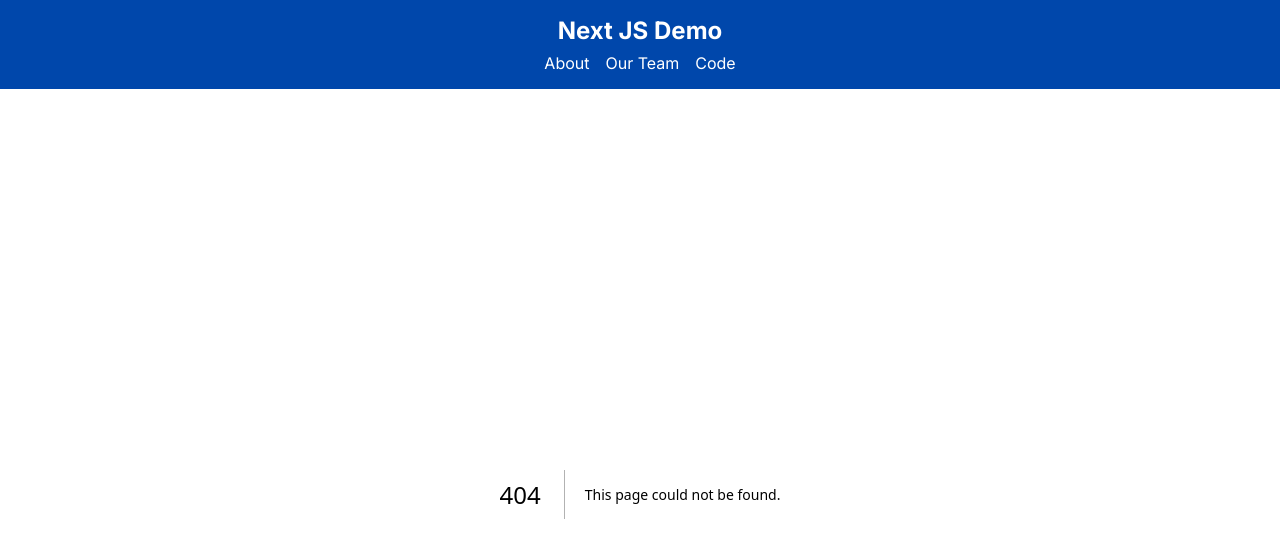
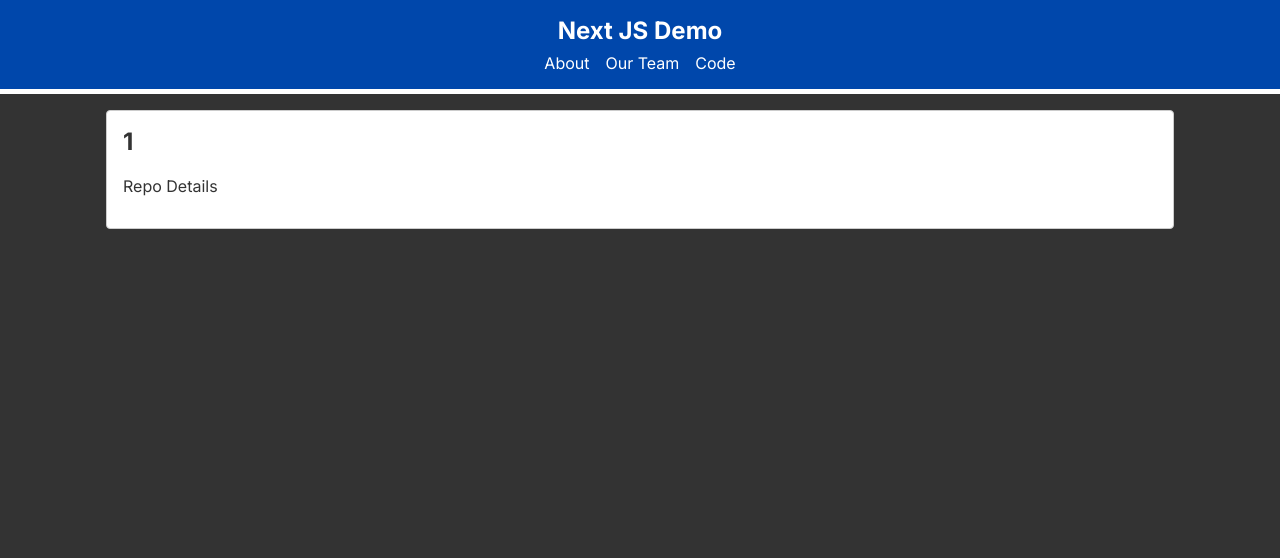
Before and after one commit to Emp923/nextjs-demo, a Next.js app: page /code/repos/1 in a window 1280 px wide. Before the commit this address had no page. Shown: the top 558 px of the page. Built offline with nearby package versions, Linux system fonts and the light colour scheme.

Commit message:
adds Repo Page

```diff
--- /dev/null
+++ b/app/code/repos/[name]/page.jsx
@@ -0,0 +1,10 @@
+const RepoPage = ({ params: { name } }) => {
+  return (
+    <div className="card">
+      <h2>{name}</h2>
+      <p>Repo Details</p>
+    </div>
+  );
+};
+
+export default RepoPage;
```
